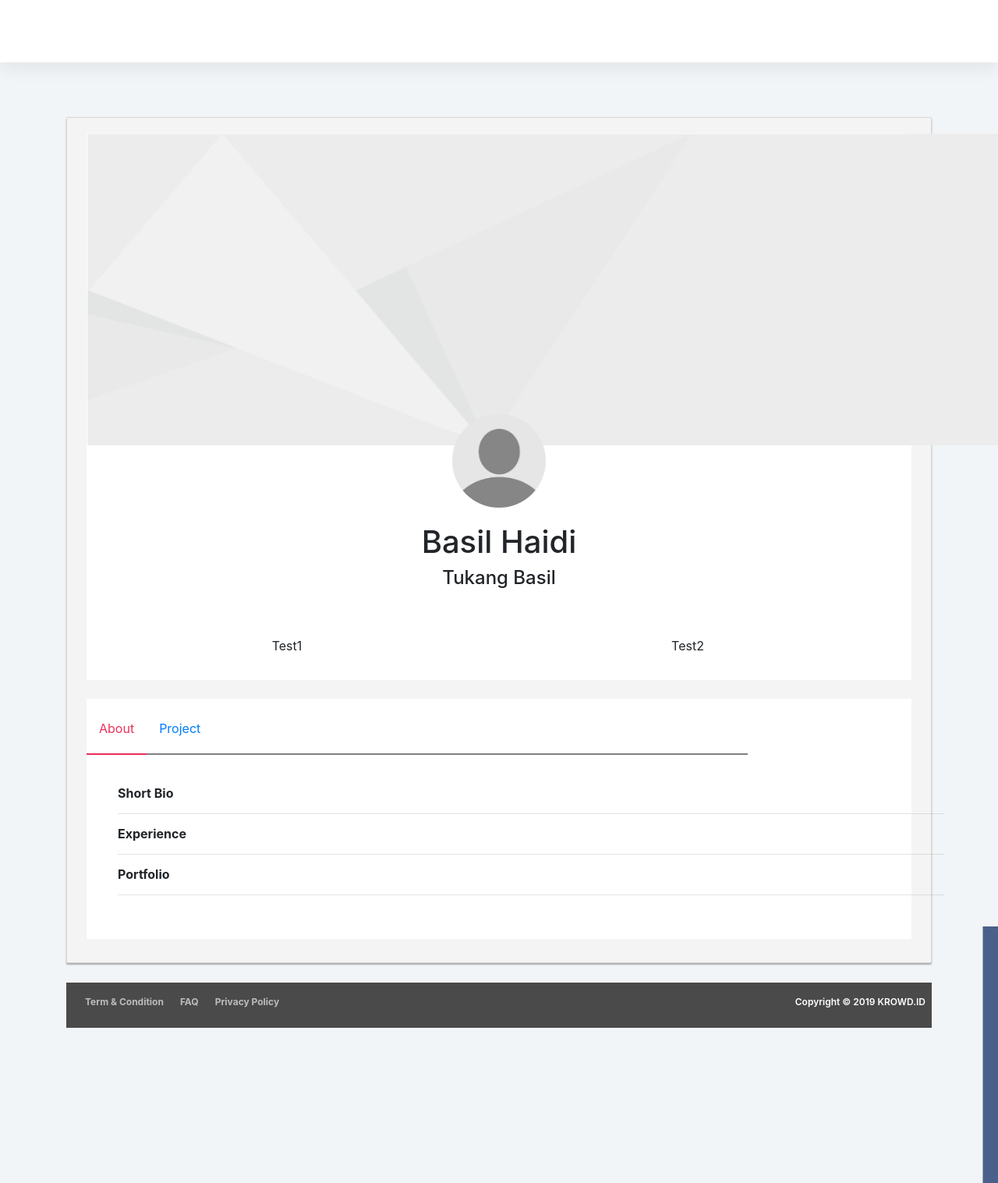
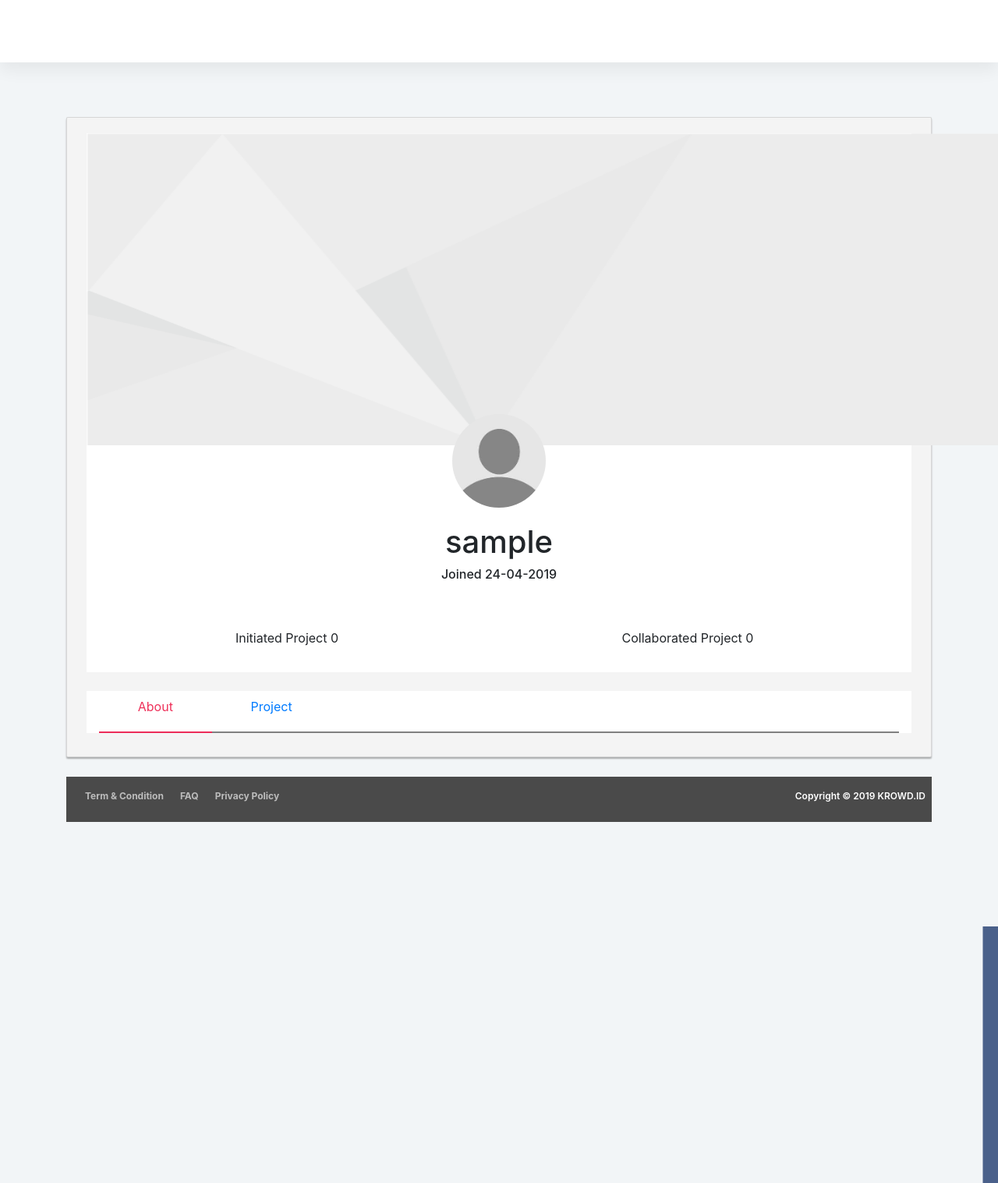
Before and after one commit to joshgal/WEBPRO-FINAL-PROJECT, a CodeIgniter app: the page made by application/views/profile.php in a window 1280 px wide. Shown: the top 1517 px of the page at 78% size. Run offline with CodeIgniter, Linux system fonts and the light colour scheme; tables that the repository leaves empty hold one stand-in row (values such as "Sample post"); the template is opened without the code that fills it: most values are stand-ins (such as "Sample title", 1, 10 or a date in 2020); some libraries are stand-ins or nearby versions.

Commit message:
ngerapihin view profile + nambahin isi controller c_profile

```diff
--- a/application/controllers/Auth.php
+++ b/application/controllers/Auth.php
@@ -42,8 +42,8 @@ class Auth extends CI_Controller {
 
         ]);
         $this->form_validation->set_rules('re_password','Re_password','required|trim|min_length[3]|matches[password]');
-        $this->form_validation->set_rules('submit', 'Submit', 'required',[
-            'required' =>'Please accept our terms of service']);
+        // $this->form_validation->set_rules('submit', 'Submit', 'required',[
+            // 'required' =>'Please accept our terms of service']);
         if($this->form_validation->run() != TRUE){
             $this->load->view('page_header');
             $this->load->view('auth/registrasi');
--- a/application/controllers/C_profile.php
+++ b/application/controllers/C_profile.php
@@ -21,6 +21,7 @@ class C_profile extends CI_Controller {
 	//function to load profile menu
 	public function index()
 	{
-		$this->load->view('profile');
+		$data['profile'] = $this->db->get_where('user', array('username' => $this->session->userdata('username')))->result();
+		$this->load->view('profile',$data);
 	}
 }
--- a/application/views/page_header.php
+++ b/application/views/page_header.php
@@ -57,6 +57,9 @@
 						<div class="menu_item">
 							 <a class="item_link"><img src="<?= base_url('assets/img/user.jpg');?>"style= "width:48px; border-radius:24px;"></a>
 						</div>
+						<div class="menu_item">
+              <a href="<?= base_url('Auth/logout')?>" class="item_link">Logout</a>
+            </div>
 						<?php
 						} else {
 						?>
@@ -91,6 +94,9 @@
 						<div class="menu_item">
 							 <a class="item_link"><img src="<?= base_url('assets/img/user.jpg');?>"style= "width:48px; border-radius:24px;"></a>
 						</div>
+						<div class="menu_item">
+							<a href="<?= base_url('Auth/logout')?>" class="item_link">Logout</a>
+						</div>
 						<?php
 						} else {
 						?>
--- a/application/views/profile.php
+++ b/application/views/profile.php
@@ -61,35 +105,108 @@
               <img src="<?= base_url('assets/img/user.jpg')?>">
             </div>
             <div class="name-profile text-center">
-                <h3 style="font-size: 40px; font-weigh: bold;">Basil Haidi</h3>
-                <h4 style="font-size: 24px;">Tukang Basil</h4>
+                <h3 style="font-size: 40px; font-weigh: bold;"><?= $row->username?></h3>
+                <h4 style="font-size: 16px;">Joined 24-04-2019</h4>
             </div>
             <div class="col-12 row text-center info">
-              <div class="col-6">Test1</div>
-              <div class="col-6">Test2</div>
+              <div class="col-6">Initiated Project 0</div>
+              <div class="col-6">Collaborated Project 0</div>
             </div>
         </div>
       </div>
+    <?php } ?>
+      <div class="card-menuprofile bg-white">
 
-      <div class="card-menuprofile bg-white">
-        <div id="navMainMenu" class="row container" style="margin-top: 18px;">
-            <a class="nav-link active" id="ktg-menu" onclick="">About</a>
-            <a class="nav-link w-75" id="ktg-menu" onclick="">Project</a>
-      </div>
-      <div class="container" style="padding: 40px; width: 1200px;">
-        <div class="about">
+     <nav class="navbar navbar-expand-sm justify-content-between" id="navMainMenu">
+      <ul class="navbar-nav nav-fill w-100 align-items-start">
+        <li class="nav-item">
+            <a class="nav-link active" id="ktg-menu" onclick="openMenu(event, 'about')">About</a>
+        </li>
+        <li class="nav-item">
+            <a class="nav-link" id="ktg-menu" onclick="openMenu(event, 'project')">Project</a>
+        </li>
+        <li class="nav-item">
+            <a class="nav-link" id="ktg-menu">&nbsp;</a>
+        </li>
+        <li class="nav-item">
+            <a class="nav-link" id="ktg-menu">&nbsp;</a>
+        </li>
+        <li class="nav-item">
+            <a class="nav-link" id="ktg-menu">&nbsp;</a>
+        </li>
+        <li class="nav-item">
+            <a class="nav-link" id="ktg-menu">&nbsp;</a>
+        </li>
+        <li class="nav-item">
+            <a class="nav-link" id="ktg-menu">&nbsp;</a>
+        </li>
+        <li class="nav-item">
+            <a class="nav-link" id="ktg-menu">&nbsp;</a>
+        </li>
+        <li class="nav-item">
+            <a class="nav-link" id="ktg-menu">&nbsp;</a>
+        </li>
+     </ul>
+    </nav>
+    <div class="tabcontent" id="about">
+      <div class="container" style="width: 80%; padding: 16px;">
+
+        <table class="floating simpletable">
+    <col width=100><col width=600><col width=100>
+    <tbody>
+        <tr class="border_bottom" style="height: 50px;"><td colspan="1"><strong>Short Bio</strong></td><td><?= $row->short_bio?></td></tr>
+        <tr class="border_bottom" style="height: 50px;"><td colspan="1"><strong>Experience</strong></td><td><?= $row->experience?></td></tr>
+        <tr class="border_bottom" style="height: 50px;"><td colspan="1"><strong>Portfolio</strong></td><td><?= $row->portfolio?></td></tr>
+    </tbody>
+</table>
+        <!-- <div class="about tablinks row">
           <h3 style="font-size: 16px; font-weight: bold;">Short Bio</h3>
+          <div><?= $row->short_bio?></div>
           <hr>
         </div>
-        <div class="about">
+        <div class="about tablinks">
           <h3 style="font-size: 16px; font-weight: bold;">Experience</h3>
           <hr>
         </div>
-        <div class="about">
+        <div class="about tablinks">
           <h3 style="font-size: 16px; font-weight: bold;">Portfolio</h3>
           <hr>
-        </div>
-  </div>
+        </div> -->
+</div>
 </div>
 
+
+<div class="tabcontent" id="project">
+      <div class="container" style="margin: 26px;">
+        <div class="about">
+         <h1 style="font-size: 32px; margin-bottom: 24px;"><strong>Initiated</strong></h1>
+         <p>No project initiated</p>
+        </div>
+        <div class="about">
+         <h1 style="font-size: 32px; margin-bottom: 24px;"><strong>Project</strong></h1>
+         <p>No project initiated</p>
+        </div>
+</div>
+</div>
+
+</div>
+<script>
+function openMen(evt, cityName) {
+  var i, tabcontent, tablinks;
+  tabcontent = document.getElementsByClassName("tabcontent2");
+  for (i = 0; i < tabcontent.length; i++) {
+    tabcontent[i].style.display = "none";
+  }
+  tablinks = document.getElementsByClassName("tablinks");
+  for (i = 0; i < tablinks.length; i++) {
+    tablinks[i].className = tablinks[i].className.replace(" active", "");
+  }
+  document.getElementById(cityName).style.display = "block";
+  evt.currentTarget.className += " active";
+}
+
+// Get the element with id="defaultOpen" and click on it
+document.getElementById("defaultOpen").click();
+</script>
+
 <?php $this->load->view('page_footer')?>
```
Also changed, not shown: other parts of application/views/profile.php (+44 -0 lines), application/models/Auth_model.php (line endings or trailing spaces).
